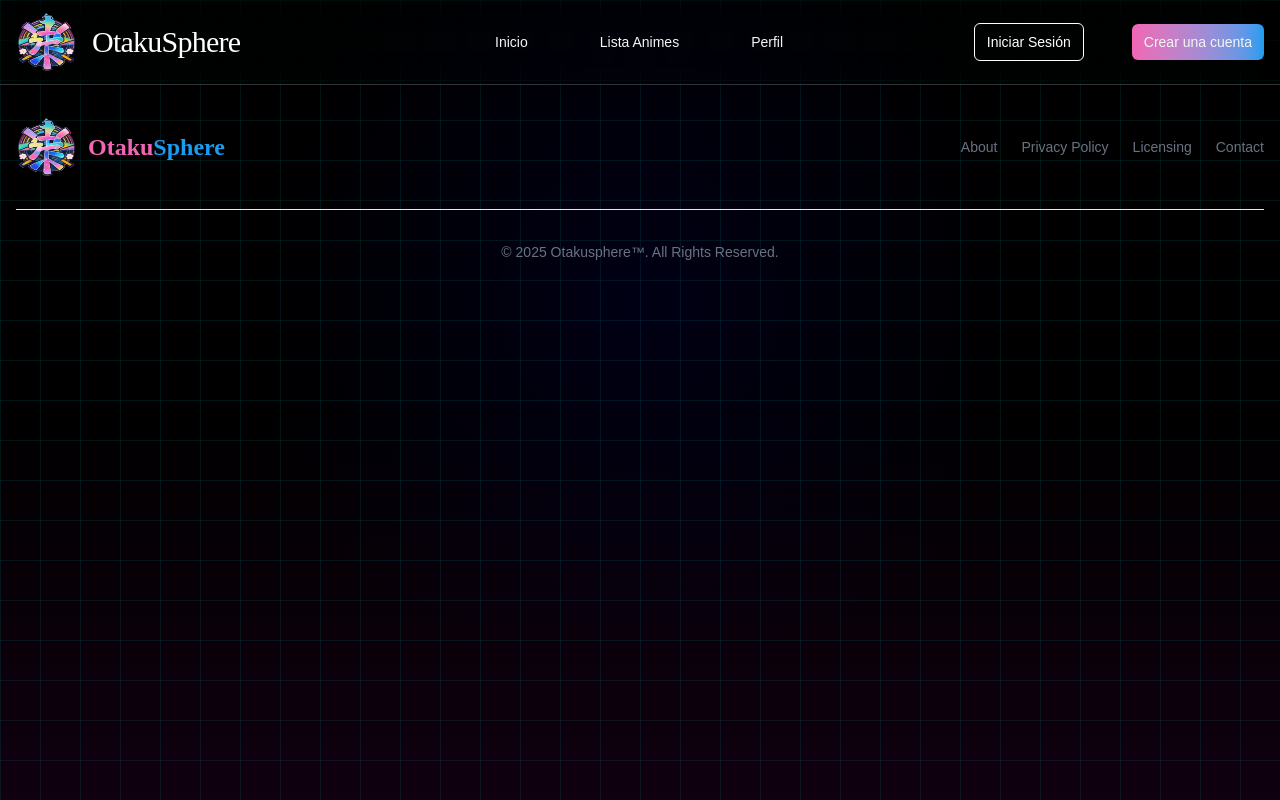
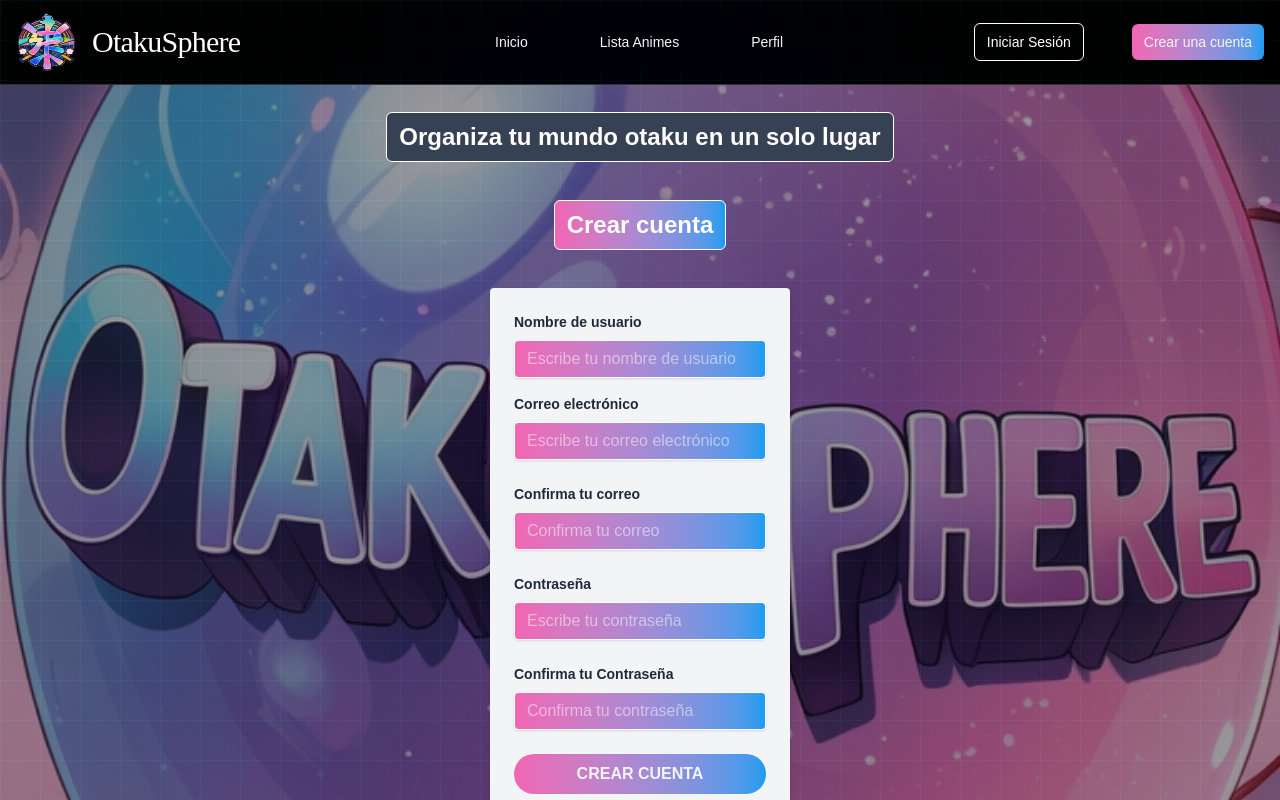
Before and after one commit to muniloper30/otakusphere, a React (Vite) app in the folder frontend/: page /Register in a window 1280 px wide. Shown: the top 800 px of the page. Built offline with nearby package versions, Linux system fonts and the light colour scheme; what @midudev/tailwind-animations would draw is missing.

Commit message:
Modificar estructura de login y register

```diff
--- a/frontend/src/App.jsx
+++ b/frontend/src/App.jsx
@@ -4,7 +4,7 @@ import NavBar from "./components/NavBar";
 import HomePage from "./pages/HomePage";
 import AnilistPage from "./pages/AnilistPage";
 import Login from "./pages/Login";
-import { LogIn } from "lucide-react";
+import Register from "./pages/Register";
 
 function App() {
 
@@ -28,6 +28,7 @@ function App() {
           <Route path="/HomePage" element={<HomePage />} />
           <Route path="/AnilistPage" element={<AnilistPage />} />
           <Route path="/Login" element={<Login/>} />
+          <Route path="/Register" element={<Register/>} />
         </Routes>
 
       <FooterSection />
--- a/frontend/src/components/NavBar.jsx
+++ b/frontend/src/components/NavBar.jsx
@@ -74,7 +74,7 @@ const NavBar = () => {
                 Iniciar Sesión
               </Link>
               <Link
-                to="#"
+                to="/Register"
                 className="bg-gradient-to-r from-[#F166B4] to-[#1B9CF0] py-2 px-3 text-neutral-100 rounded-md transition duration-500 hover:scale-125"
               >
                 Crear una cuenta
@@ -126,11 +126,13 @@ const NavBar = () => {
                 >
                   Iniciar Sesión
                 </Link>
-                <button
+                <Link
+                  to="/Register"
+                  onClick={handleNavClick}
                   className="bg-gradient-to-r from-[#F166B4] to-[#1B9CF0] py-2 px-3 text-neutral-100 rounded-md transition duration-500 hover:scale-125 text-2xl cursor-pointer"
                 >
                   Crear una cuenta
-                </button>
+                </Link>
               </div>
             </div>
           )}
--- a/frontend/src/pages/Login.jsx
+++ b/frontend/src/pages/Login.jsx
@@ -1,3 +1,7 @@
+import { Link } from "react-router-dom";
+
+
+
 const Login = () => {
   return (
     <div className="relative h-screen w-full md:flex">
@@ -12,14 +16,19 @@ const Login = () => {
 
       {/* Formulario de login */}
       <div className="relative flex gap-3.5 flex-col justify-center items-center w-full md:w-1/2 bg-blend-difference md:bg-gradient-to-r from-[#F166B4] to-[#1B9CF0] p-10 bg-opacity-80 md:bg-opacity-100">
-            <h1 className="text-2xl bg-gray-700 text-center font-bold mb-6 py-2 px-3 border rounded-md animate-impulse-rotation-left">Tu universo otaku te espera. Inicia sesión</h1>
+        <h1 className="text-2xl bg-gray-700 text-center font-bold mb-6 py-2 px-3 border rounded-md animate-impulse-rotation-left">
+          Tu universo otaku te espera. <br /> Inicia sesión.
+        </h1>
         <h1 className="bg-gradient-to-r from-[#F166B4] to-[#1B9CF0] text-2xl font-bold mb-6 py-2 px-3 border rounded-md animate-impulse-rotation-left">
-                    Login
+          Acceder
         </h1>
         <form className="bg-gray-100 p-6 rounded shadow-md w-75 max-w-md animate-impulse-rotation-left">
           <div className="mb-4">
-                        <label className="block text-gray-800 text-sm font-bold mb-2" htmlFor="username">
-                            Username
+            <label
+              className="block text-gray-800 text-sm font-bold mb-2"
+              htmlFor="username"
+            >
+              Nombre de usuario
             </label>
             <input
               type="text"
@@ -29,8 +38,11 @@ const Login = () => {
             />
           </div>
           <div className="mb-6">
-                        <label className="block text-gray-800 text-sm font-bold mb-2" htmlFor="password">
-                            Password
+            <label
+              className="block text-gray-800 text-sm font-bold mb-2"
+              htmlFor="password"
+            >
+              Contraseña
             </label>
             <input
               type="password"
@@ -41,10 +53,16 @@ const Login = () => {
           </div>
           <button
             type="submit"
-                        className="bg-gradient-to-r from-[#F166B4] to-[#1B9CF0] hover:bg-blue-700 text-white font-bold py-2 px-4 rounded focus:outline-none focus:shadow-outline w-full transition duration-500 hover:scale-110 cursor-pointer"
+            className="bg-gradient-to-r from-[#F166B4] to-[#1B9CF0] hover:bg-blue-700 text-gray-100 font-bold py-2 px-4 rounded-3xl focus:outline-none focus:shadow-outline w-full transition duration-500 hover:scale-110 cursor-pointer"
           >
-                        Login
+            Acceder
           </button>
+          <h3 className="text-sm text-gray-700 mt-5 font-bold text-center">
+            ¿HAS OLVIDADO TU CONTRASEÑA?{" "}
+            <span className="text-[#F166B4] hover:underline">
+              <Link to="/register">CREAR CUENTA</Link>
+            </span>
+          </h3>
         </form>
       </div>
     </div>
--- /dev/null
+++ b/frontend/src/pages/Register.jsx
@@ -0,0 +1,111 @@
+import { Link } from "react-router-dom";
+
+const Register = () => {
+  return (
+    <div className="relative h-screen w-full md:flex">
+      {/* Imagen de fondo para móvil */}
+      <div className="absolute w-full h-full md:h-full z-0 overflow-hidden opacity-60">
+        <img
+          src="loginImg.jpg"
+          alt="Img Login"
+          className="object-cover md:objet w-full h-full"
+        />
+      </div>
+      {/* Formulario de registrarse */}
+      <div className="relative flex gap-3.5 flex-col justify-center items-center w-full  bg-blend-difference  p-10 bg-opacity-80 md:bg-opacity-100">
+        <h1 className="text-2xl bg-gray-700 text-center font-bold mb-6 py-2 px-3 border rounded-md animate-impulse-rotation-left">
+          Organiza tu mundo otaku en un solo lugar
+        </h1>
+        <h1 className="bg-gradient-to-r from-[#F166B4] to-[#1B9CF0] text-2xl font-bold mb-6 py-2 px-3 border rounded-md animate-impulse-rotation-left">
+          Crear cuenta
+        </h1>
+        <form className="bg-gray-100 p-6 rounded shadow-md w-75 max-w-md animate-impulse-rotation-left">
+          <div className="mb-4">
+            <label
+              className="block text-gray-800 text-sm font-bold mb-2"
+              htmlFor="username"
+            >
+              Nombre de usuario
+            </label>
+            <input
+              type="text"
+              id="username"
+              placeholder="Escribe tu nombre de usuario"
+              className="bg-gradient-to-r from-[#F166B4] to-[#1B9CF0] shadow appearance-none border rounded w-full py-2 px-3 text-white leading-tight focus:outline-none focus:shadow-outline"
+            />
+          </div>
+          <div className="mb-6">
+            <label
+              className="block text-gray-800 text-sm font-bold mb-2"
+              htmlFor="password"
+            >
+              Correo electrónico
+            </label>
+            <input
+              type="email"
+              id="email"
+              placeholder="Escribe tu correo electrónico"
+              className="bg-gradient-to-r from-[#F166B4] to-[#1B9CF0] shadow appearance-none border rounded w-full py-2 px-3 text-white leading-tight focus:outline-none focus:shadow-outline"
+            />
+          </div>
+          <div className="mb-6">
+            <label
+              className="block text-gray-800 text-sm font-bold mb-2"
+              htmlFor="password"
+            >
+              Confirma tu correo
+            </label>
+            <input
+              type="text"
+              id="emailText"
+              placeholder="Confirma tu correo"
+              className="bg-gradient-to-r from-[#F166B4] to-[#1B9CF0] shadow appearance-none border rounded w-full py-2 px-3 text-white leading-tight focus:outline-none focus:shadow-outline"
+            />
+          </div>
+          <div className="mb-6">
+            <label
+              className="block text-gray-800 text-sm font-bold mb-2"
+              htmlFor="password"
+            >
+              Contraseña
+            </label>
+            <input
+              type="password"
+              id="password"
+              placeholder="Escribe tu contraseña"
+              className="bg-gradient-to-r from-[#F166B4] to-[#1B9CF0] shadow appearance-none border rounded w-full py-2 px-3 text-white leading-tight focus:outline-none focus:shadow-outline"
+            />
+          </div>
+          <div className="mb-6">
+            <label
+              className="block text-gray-800 text-sm font-bold mb-2"
+              htmlFor="password"
+            >
+              Confirma tu Contraseña
+            </label>
+            <input
+              type="password"
+              id="password"
+              placeholder="Confirma tu contraseña"
+              className="bg-gradient-to-r from-[#F166B4] to-[#1B9CF0] shadow appearance-none border rounded w-full py-2 px-3 text-white leading-tight focus:outline-none focus:shadow-outline"
+            />
+          </div>
+          <button
+            type="submit"
+            className="bg-gradient-to-r from-[#F166B4] to-[#1B9CF0] hover:bg-blue-700 text-gray-100 font-bold py-2 px-4 rounded-3xl focus:outline-none focus:shadow-outline w-full transition duration-500 hover:scale-110 cursor-pointer"
+          >
+            CREAR CUENTA
+          </button>
+          <h3 className="text-sm text-gray-700 mt-5 font-bold text-center">
+            ¿Ya tienes una cuenta?{" "}
+            <span className="text-[#F166B4] hover:underline">
+              <Link to="/login">ACCEDER</Link>
+            </span>
+          </h3>
+        </form>
+      </div>
+    </div>
+  );
+};
+
+export default Register;
```
Lines whose indentation alone changed are shown as unchanged.
